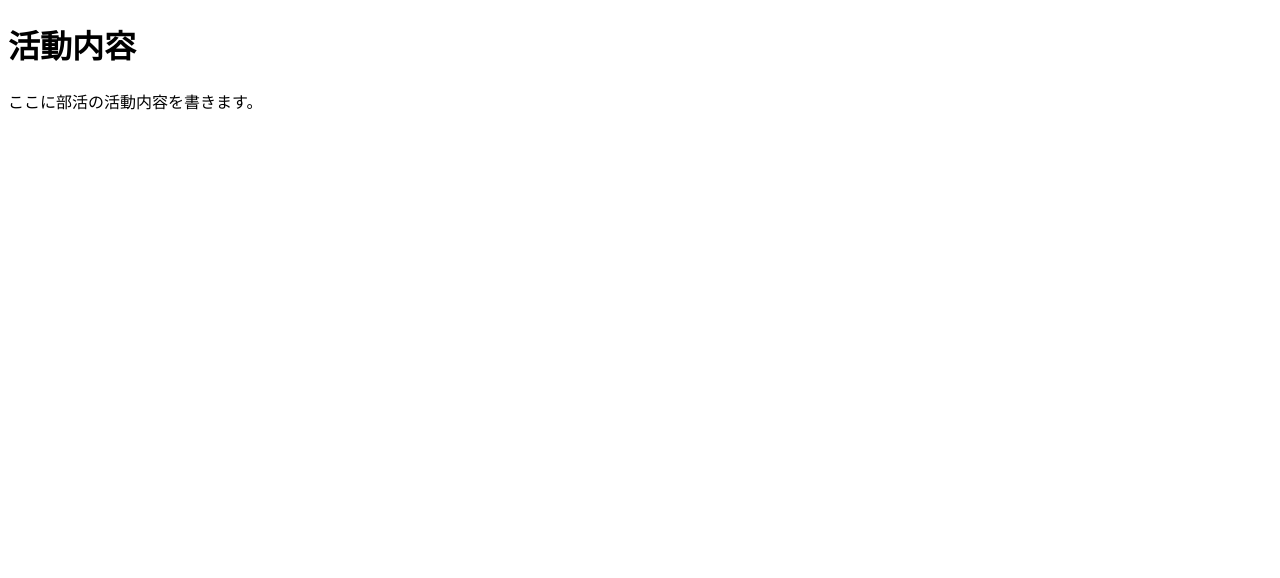
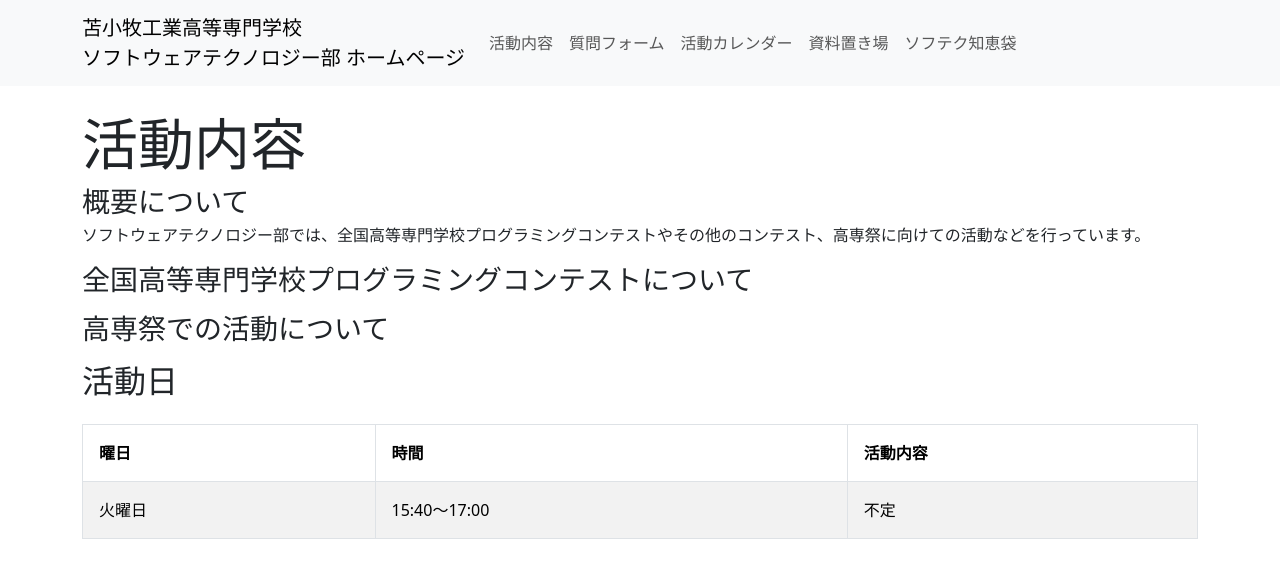
Before and after one commit to nittc-st/nittc-st.github.io, a plain HTML site: page about.html in a window 1280 px wide. Drawn offline with nearby package versions, Linux system fonts and the light colour scheme.

Commit message:
活動内容の見出しを作りました

```diff
--- a/about.html
+++ b/about.html
@@ -6,14 +6,87 @@
   <meta name="viewport" content="width=device-width, initial-scale=1">
   <title>活動内容</title>
 
-  <!-- index.html と同じBootstrap CSSの読み込みを書く -->
+  <link href="https://cdn.jsdelivr.net/npm/bootstrap@5.3.8/dist/css/bootstrap.min.css" rel="stylesheet" integrity="sha384-sRIl4kxILFvY47J16cr9ZwB07vP4J8+LH7qKQnuqkuIAvNWLzeN8tE5YBujZqJLB" crossorigin="anonymous">
+  <script src="https://cdn.jsdelivr.net/npm/bootstrap@5.3.8/dist/js/bootstrap.bundle.min.js" integrity="sha384-FKyoEForCGlyvwx9Hj09JcYn3nv7wiPVlz7YYwJrWVcXK/BmnVDxM+D2scQbITxI" crossorigin="anonymous"></script>
+  <script type="module" src="./js/common.js"></script>
 </head>
+
 <body>
-  <!-- index.html と同じnavbarをここに貼る -->
+  <nav class="navbar navbar-expand-lg bg-body-tertiary">
+  <div class="container">
+    <a class="navbar-brand" href="./index.html">苫小牧工業高等専門学校 <br> ソフトウェアテクノロジー部 ホームページ</a>
+
+    <button
+      class="navbar-toggler"
+      type="button"
+      data-bs-toggle="collapse"
+      data-bs-target="#navbarNav"
+      aria-controls="navbarNav"
+      aria-expanded="false"
+      aria-label="ナビゲーションを開く"
+    >
+      <span class="navbar-toggler-icon"></span>
+    </button>
+
+    <div class="collapse navbar-collapse" id="navbarNav">
+      <ul class="navbar-nav">
+
+        <li class="nav-item">
+          <a class="nav-link" href="./about.html">活動内容</a>
+        </li>
+
+        <li class="nav-item">
+          <a class="nav-link" href="./form.html">質問フォーム</a>
+        </li>
+
+        <li class="nav-item">
+          <a class="nav-link" href="./calender.html">活動カレンダー</a>
+        </li>
+
+        <li class="nav-item">
+          <a class="nav-link" href="./document.html">資料置き場</a>
+        </li>
+
+        <li class="nav-item">
+          <a class="nav-link" href="./chiebukuro.html">ソフテク知恵袋</a>
+        </li>
+
+      </ul>
+    </div>
+  </div>
+</nav>
 
   <main class="container py-4">
-    <h1>活動内容</h1>
-    <p>ここに部活の活動内容を書きます。</p>
+    <h1 class="display-4">活動内容</h1>
+
+    <h2 class="fs-3 mb-1">概要について</h2>
+    <p>ソフトウェアテクノロジー部では、全国高等専門学校プログラミングコンテストやその他のコンテスト、高専祭に向けての活動などを行っています。</p>
+
+    <h2 class="fs-3 mb-1">全国高等専門学校プログラミングコンテストについて</h2>
+    <p></p>
+
+    <h2 class="fs-3 mb-1">高専祭での活動について</h2>
+    <p></p>
+
+    <h2 class="mb-4">活動日</h2>
+    <div class="table-responsive">
+  <table class="table table-bordered table-striped">
+    <thead>
+      <tr>
+        <th scope="col" class="p-3">曜日</th>
+        <th scope="col" class="p-3">時間</th>
+        <th scope="col" class="p-3">活動内容</th>
+      </tr>
+    </thead>
+    <tbody>
+      <tr>
+        <td class="p-3">火曜日</td>
+        <td class="p-3">15:40〜17:00</td>
+        <td class="p-3">不定</td>
+      </tr>
+    </tbody>
+  </table>
+</div>
   </main>
 
   <!-- index.html と同じBootstrap JavaScriptの読み込みを書く -->
--- a/components/navbar.html
+++ b/components/navbar.html
@@ -34,7 +34,7 @@
         </li>
 
         <li class="nav-item">
-          <a class="nav-link" href="./chiebukkuro.html">ソフテク知恵袋</a>
+          <a class="nav-link" href="./chiebukuro.html">ソフテク知恵袋</a>
         </li>
 
       </ul>
```
